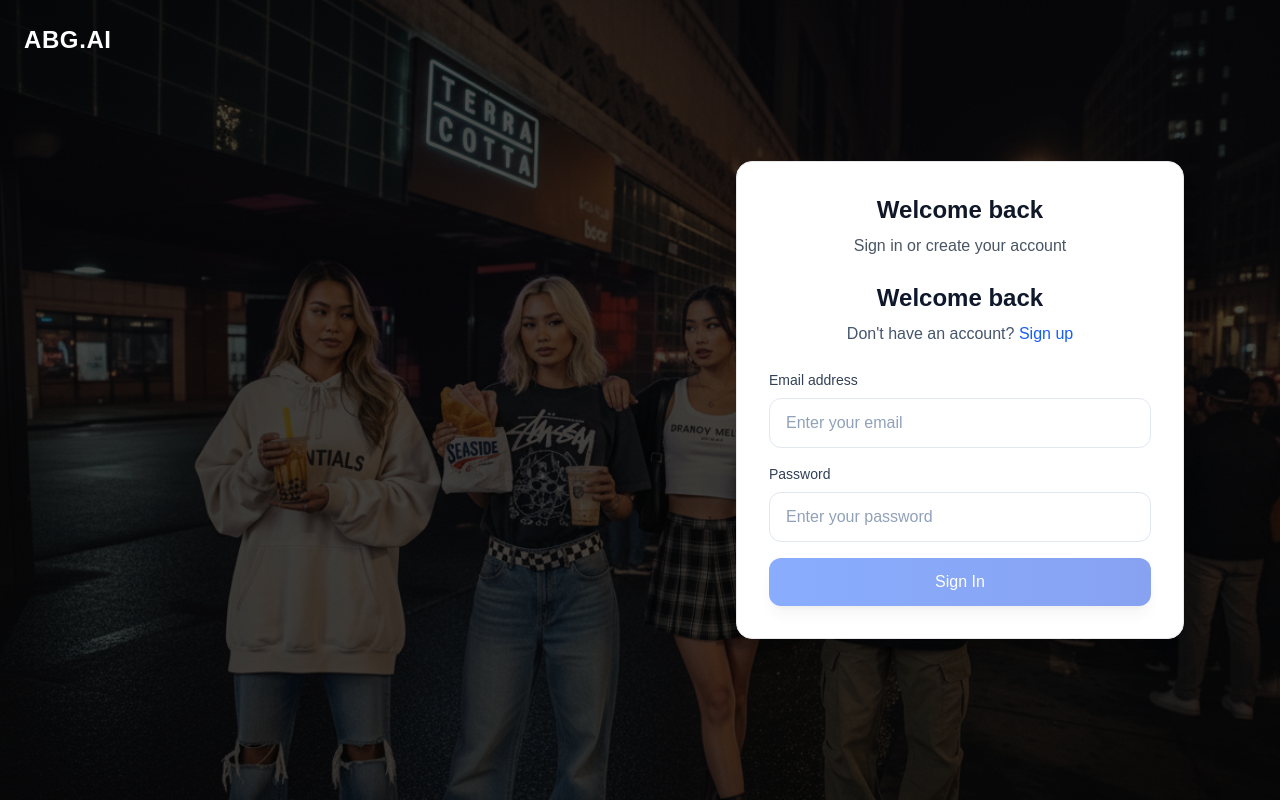
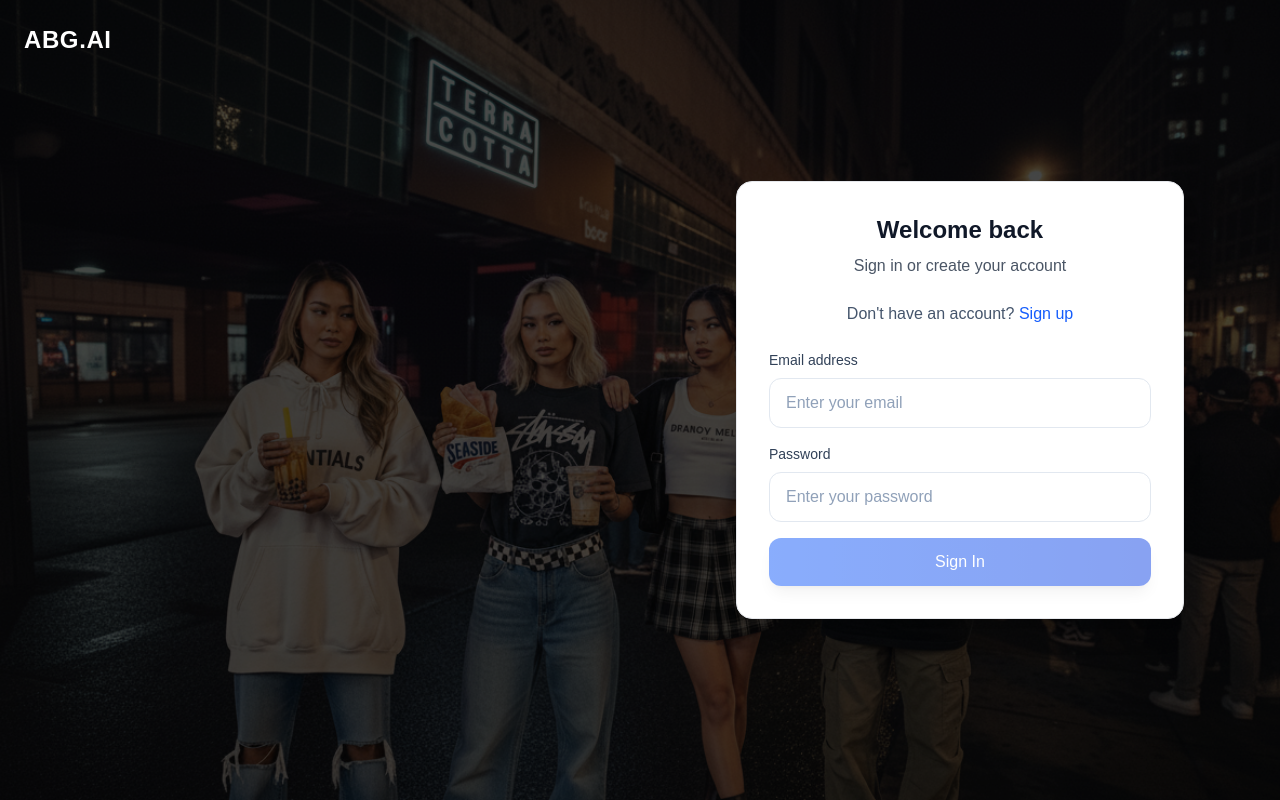
Before and after one commit to mattycakes14/chatbot, a Next.js app: page /onboarding in a window 1280 px wide. Built offline with nearby package versions, Linux system fonts and the light colour scheme; no server answers.

Commit message:
Removed Welcome Back text

```diff
--- a/src/components/auth/LoginForm.tsx
+++ b/src/components/auth/LoginForm.tsx
@@ -163,9 +163,6 @@ export default function LoginForm({
   const content = (
     <div className="w-full space-y-6">
       <div className="text-center">
-        <h2 className="text-2xl font-semibold text-slate-900 mb-2">
-          {isSignUp ? 'Create your account' : 'Welcome back'}
-        </h2>
         <p className="text-slate-600">
           {isSignUp ? 'Already have an account?' : "Don't have an account?"}{' '}
           <button
```
